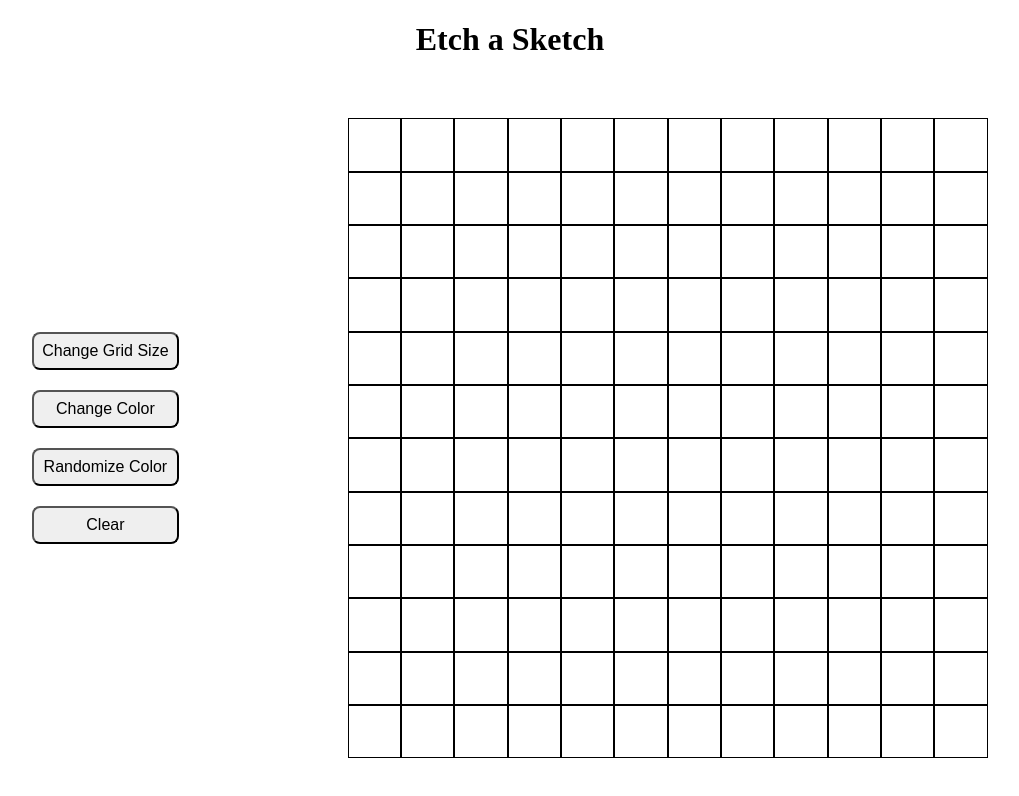
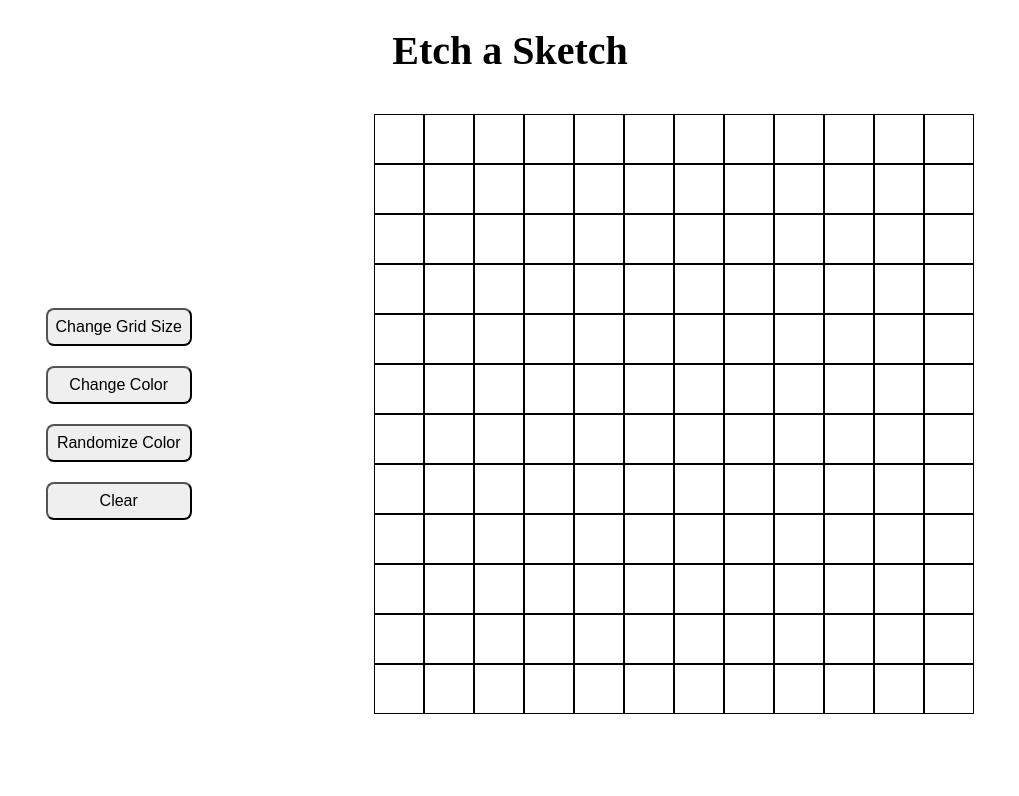
Before and after one commit to M-Ahmad-Usman/etch-a-sketch, a plain HTML site: page index.html in a window 1280 px wide. Shown: the whole page, without its empty margins (130-1149 px from the left). Drawn offline with Linux system fonts and the light colour scheme.

Commit message:
Change the layout of site.

```diff
--- a/styles.css
+++ b/styles.css
@@ -3,8 +3,8 @@
 }
 
 #container {
-    width: 80vmin;
-    height: 80vmin;
+    width: 75vmin;
+    height: 75vmin;
 }
 
 .row-div {
@@ -16,7 +16,7 @@
 }
 
 main {
-    margin-top: 60px;
+    margin-top: 40px;
     display: flex;
     justify-content: space-evenly;
     align-items: center;
@@ -39,6 +39,7 @@ main {
 
 h1 {
     text-align: center;
+    font-size: 2.5rem;
 }
 
 @media screen and (max-width: 720px) {
```
